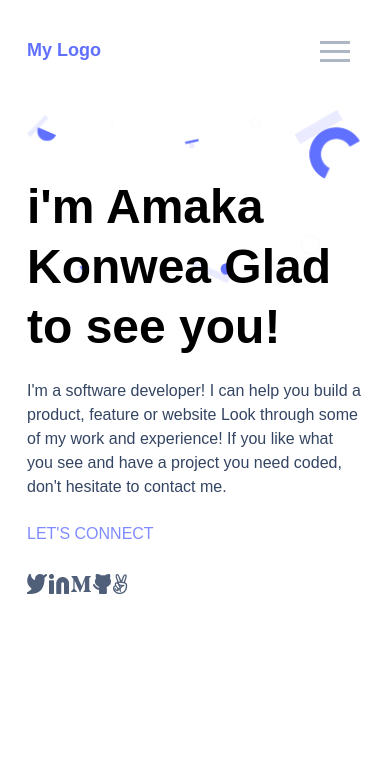
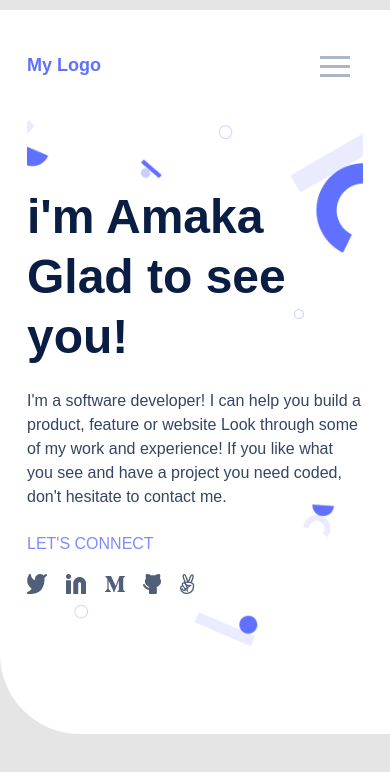
Before and after one commit to lawrahkonwea/My-portfolio, a website: page index.html in a window 390 px wide. Drawn offline with Linux system fonts and the light colour scheme.

Commit message:
my new mobile version portfolio

```diff
--- a/index.html
+++ b/index.html
@@ -8,16 +8,16 @@
     <title>My Portfolio</title>
 </head>
 <body>
+    <main class="main-wrapper">
     <section>
         <header>
-           <div class="logo">
-            <span>My Logo</a></span>
-           </div>
-           <div class="hamburger">
-            <div class="bar"></div>
-
+           <div class="my-logo">
+            <a class="logo" href="#">My Logo</a></span>
            </div>
            <nav>
+            <div class="hamburger">
+                <div class="bar"></div>
+            </div>
             <ul class="nav-list">
                 <li><a href="#">Portfolio</a></li>
                 <li><a href="#">About</a></li>
@@ -26,31 +26,29 @@
          </nav>
        </header>
     </section>
-    <main>
+
         <section class="img-bg">
         <div class="container">
             <div class="content-wrapper">
             <div class="main-content">
-                <h1>i'm Amaka Konwea Glad to see you! </h1>
+                <h1>i'm Amaka Glad to see you! </h1>
                 <p class="paragraph">I'm a software developer! I can help you build a product, feature or website Look through some of my work and experience! If you like what you see and have a project you need coded, don't hesitate to contact me.</p>
             </div>
             <div>
-                <p class="lets-connect">LET'S CONNECT</p>
+                <h3 class="lets-connect">LET'S CONNECT</h3>
             </div>
             <div>
                 <ul class="social-links">
                 <li><a href="https://twitter.com/lawrah_xo"><img src="images/twitter.jpg" alt="twitter"></a></li>
                 <li><a href="https://www.linkedin.com/in/laura-konwea-99647a23a/"><img src="images/Linkedin icon.jpg" alt="linkedin"></a></li>
-                <li><a href="#"><img src="images/medium.jpg" alt="meduim"></a></li>
+                <li><a href="#"><img src="images/medium.jpg" alt="medium"></a></li>
                 <li><a href="https://github.com/lawrahkonwea"><img src="images/github.jpg" alt="github"></a></li>
                 <li><a href="#"><img src="images/angellist.jpg" alt="angellist"></a></li>
                 </ul>
-
             </div>
            </div>
         </div>
         </section>
     </main>
-
 </body>
 </html>
--- a/style.css
+++ b/style.css
@@ -6,7 +6,16 @@
   box-sizing: border-box;
   font-family: sans-serif, 'Poppins';
   list-style: none;
-  margin-top: 10px;
+  margin-top: 5px;
+}
+
+body {
+  background-color: #e5e5e5;
+}
+
+.main-wrapper {
+  background-color: #fff;
+  border-bottom-left-radius: 80px;
 }
 
 .container {
@@ -46,11 +55,16 @@ header {
   color: #344563;
 }
 
+.my-logo {
+  font-weight: 750;
+  font-size: 18px;
+  height: 15px;
+  margin-top: 40px;
+}
+
 .logo {
+  text-decoration: none;
   color: #6070ff;
-  font-weight: 700;
-  font-size: 18px;
-  height: 10px;
 }
 
 .hamburger {
@@ -83,14 +97,9 @@ header {
 }
 
 .img-bg {
-  background-image: url(images/Header\ bg@2x.png);
+  background: url(images/header-shapes\ mobile.png) no-repeat;
   background-size: 100% auto;
-  background-repeat: no-repeat;
-  display: flex;
-  justify-content: center;
-  align-items: center;
-  margin: auto 27px;
-  margin-top: 60px;
+  margin-top: 50px;
 }
 
 h1 {
@@ -98,6 +107,7 @@ h1 {
   font-weight: 700;
   font-size: 48px;
   line-height: 60px;
+  color: #091e42;
 }
 
 .paragraph {
@@ -120,5 +130,6 @@ h1 {
   display: flex;
   justify-content: space-between;
   align-items: center;
-  width: 30%;
+  width: 50%;
+  margin-bottom: 40%;
 }
```
Also changed, not shown: images/Header bg@2x.png (deleted), images/header-shapes mobile.png (added).
